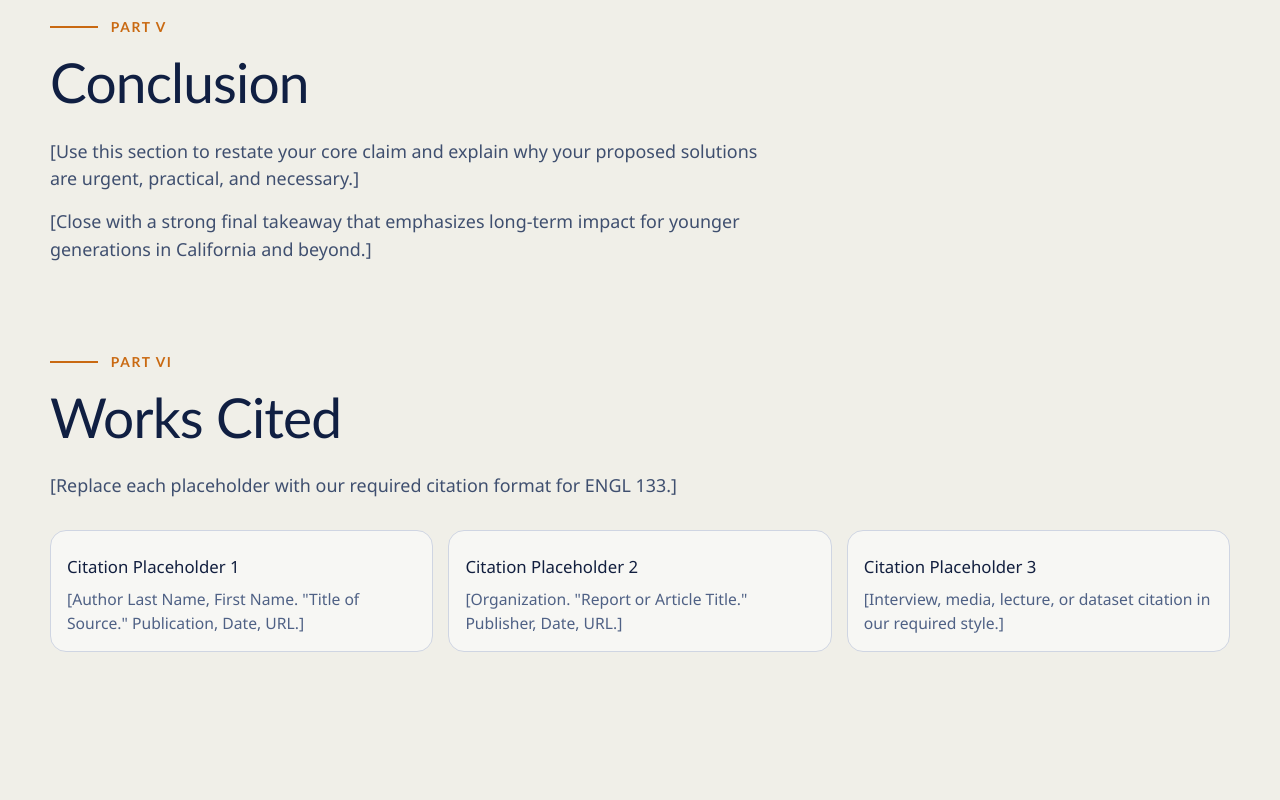
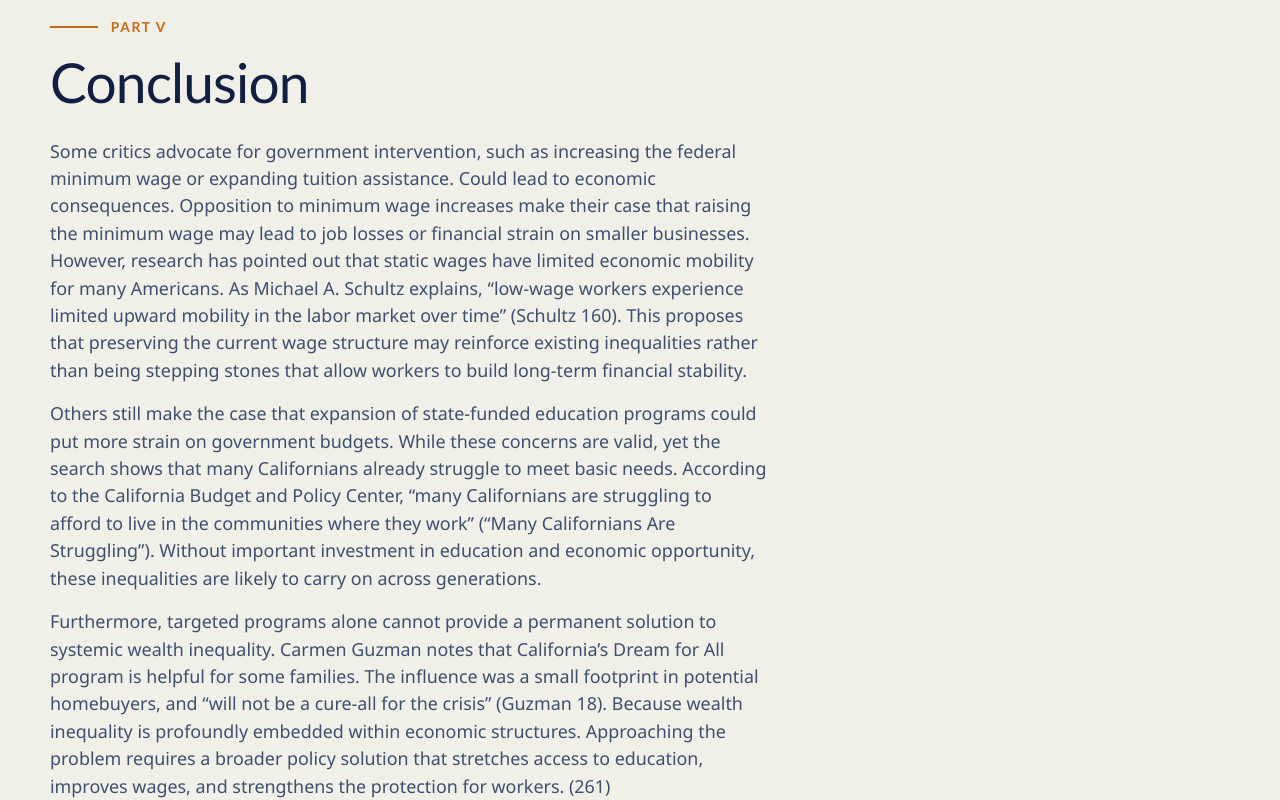
Before and after one commit to Damilss/generational-wealth-inequality, a Next.js app: page / in a window 1280 px wide. Shown: the part 7300-8100 px from the top of the page. Before the commit the page ends 7993 px from the top, so only its background shows below. Built offline with nearby package versions, Linux system fonts and the light colour scheme.

Commit message:
Added conclusion section

```diff
--- a/app/page.tsx
+++ b/app/page.tsx
@@ -167,7 +167,7 @@ The Federal government should also implement stricter wage protections to avoid
       },
     ],
     quote:
-      "[Insert a bold claim that explains how this system harms communities and blocks long-term stability.]",
+      "“California's wealth gap will continue to widen, disproportionately forcing people.” (Guzman 2)",
   },
   {
     id: "counterargument",
@@ -213,9 +213,25 @@ The Federal government should also implement stricter wage protections to avoid
     part: "Part V",
     title: "Conclusion",
     paragraphs: [
-      "[Use this section to restate your core claim and explain why your proposed solutions are urgent, practical, and necessary.]",
-      "[Close with a strong final takeaway that emphasizes long-term impact for younger generations in California and beyond.]",
+      `Some critics advocate for government intervention, such as increasing the federal minimum wage or expanding
+      tuition assistance. Could lead to economic consequences. Opposition to minimum wage increases make their case
+      that raising the minimum wage may lead to job losses or financial strain on smaller businesses. However,
+      research has pointed out that static wages have limited economic mobility for many Americans. As Michael A.
+      Schultz explains, “low-wage workers experience limited upward mobility in the labor market over time” (Schultz 160).
+      This proposes that preserving the current wage structure may reinforce existing inequalities rather than being
+      stepping stones that allow workers to build long-term financial stability.`,
+      `Others still make the case that expansion of state-funded education programs could put more strain on government
+      budgets. While these concerns are valid, yet the search shows that many Californians already struggle to meet
+      basic needs. According to the California Budget and Policy Center, “many Californians are struggling to afford to
+      live in the communities where they work” (“Many Californians Are Struggling”). Without important investment in
+      education and economic opportunity, these inequalities are likely to carry on across generations.`,
+      `Furthermore, targeted programs alone cannot provide a permanent solution to systemic wealth inequality. Carmen
+      Guzman notes that California’s Dream for All program is helpful for some families. The influence was a small
+      footprint in potential homebuyers, and “will not be a cure-all for the crisis” (Guzman 18). Because wealth
+      inequality is profoundly embedded within economic structures. Approaching the problem requires a broader policy
+      solution that stretches access to education, improves wages, and strengthens the protection for workers. (261)`
     ],
+
   },
   {
     id: "works-cited",
```
